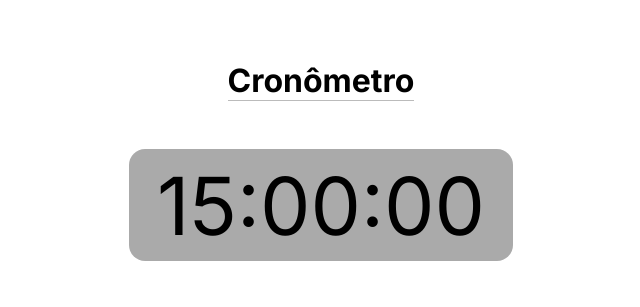
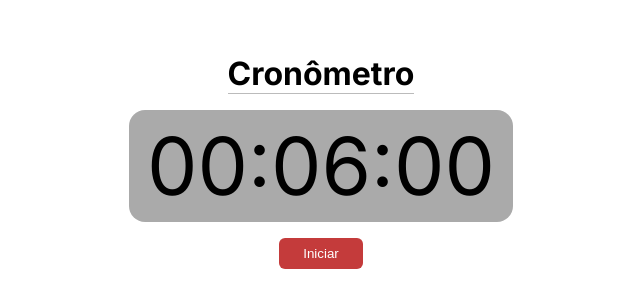
Before and after one commit to RafaelRF99/cronometro, a Next.js app: page / in a window 1280 px wide. Shown: the part 239-546 px from the top of the page, without its empty margins (319-959 px from the left). Built offline with nearby package versions, Linux system fonts and the light colour scheme.

Commit message:
feat: btn start

```diff
--- a/package.json
+++ b/package.json
@@ -17,6 +17,7 @@
     "next": "13.4.11",
     "react": "18.2.0",
     "react-dom": "18.2.0",
+    "sass": "^1.64.0",
     "typescript": "5.1.6"
   },
   "devDependencies": {
--- a/src/app/Counter/Counter.module.scss
+++ b/src/app/Counter/Counter.module.scss
@@ -10,9 +10,10 @@
 
     text-align: center;
 
+    gap: 1rem;
+
     .title {
         display: inline-block;
         border-bottom: 1px solid #0004;
-        margin-bottom: 3rem;
     }
 }
--- a/src/app/Counter/page.tsx
+++ b/src/app/Counter/page.tsx
@@ -1,13 +1,20 @@
+"use client"
+// HOOKS
+import { useState } from "react"
+// COMPONENTS
 import styles from "./Counter.module.scss"
 import Display from "@/components/Display"
 
 export default function Counter() {
+  const [start, setStart] = useState(false)
+
   return (
     <div className={styles.container}>
       <h1 className={styles.title}>Cronômetro</h1>
       <div>
-        <Display />
+        <Display start={start} />
       </div>
+      <button onClick={() => setStart(true)}>Iniciar</button>
     </div>
   )
 }
--- a/src/app/globals.css
+++ b/src/app/globals.css
@@ -9,3 +9,14 @@ a {
   color: inherit;
   text-decoration: none;
 }
+
+/* BUTTON */
+button {
+  background-color: #c43b3b;
+  color: #FFF;
+
+  padding: .5rem 1.5rem;
+
+  border-radius: 6px;
+  border: none;
+}
--- a/src/components/Display/index.tsx
+++ b/src/components/Display/index.tsx
@@ -5,21 +5,27 @@ import { useEffect, useState } from "react"
 // COMPONENTS
 import Number from "./Number"
 
-export default function Display() {
-  const [time, setTime] = useState(15 * 60 * 1000)
-  const [start, setStart] = useState(false)
+interface DisplayProps {
+  start: boolean
+}
+
+export default function Display(props: DisplayProps) {
+  const [time, setTime] = useState(0.1 * 60 * 1000)
 
   const minutes = Math.floor(time / (60 * 1000))
   const seconds = Math.floor((time % (60 * 1000)) / 1000)
   const milliseconds = Math.floor(time % 1000)
 
   useEffect(() => {
-    start === true
-      ? setTimeout(() => {
-          setTime(time - 10)
-        }, 10)
-      : ""
-  }, [time, start])
+    if (minutes === 0 && seconds === 0 && milliseconds === 0) {
+    } else {
+      props.start === true
+        ? setTimeout(() => {
+            setTime(time - 10)
+          }, 10)
+        : ""
+    }
+  }, [time, props.start, minutes, seconds, milliseconds])
 
   return (
     <div className={styles.container}>
```
Also changed, not shown: 1 other file (tests, documents, lock files or other folders).
